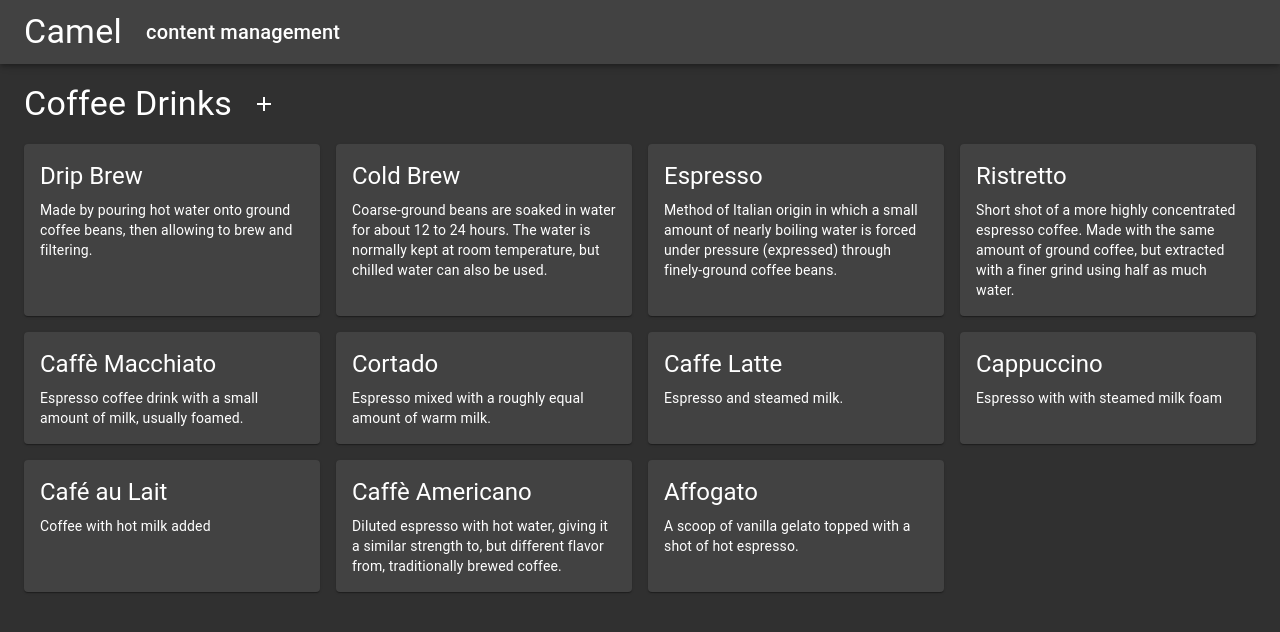
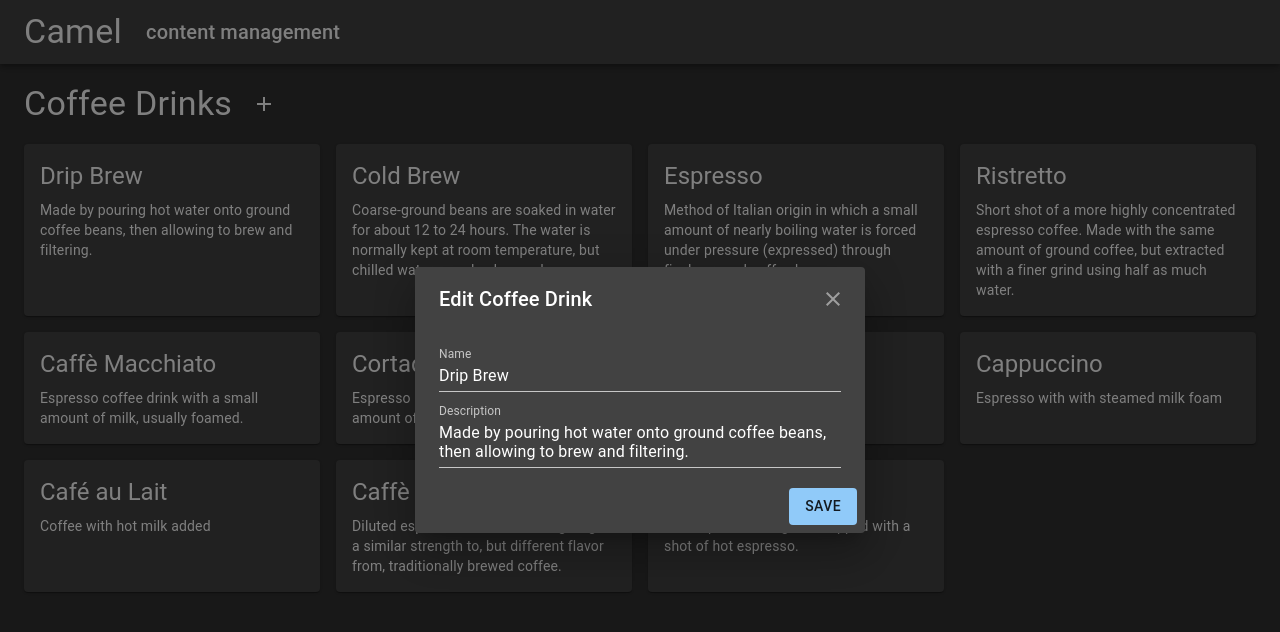
Before and after one commit to matanshavit/camel, a React (Create React App) app in the folder client/: page / in a window 1280 px wide. Both pictures are taken after a click on the button 172 px from the left and 230 px from the top of the page. Shown: the top 632 px of the page. Built offline with nearby package versions, Linux system fonts and the light colour scheme.

Commit message:
appearence of edit coffee drink form with values in place

```diff
--- a/client/src/components/CoffeeDrinkDialog.tsx
+++ b/client/src/components/CoffeeDrinkDialog.tsx
@@ -10,6 +10,7 @@ import {
 import { Close as CloseIcon } from "@material-ui/icons";
 
 import CoffeeDrinkForm from "./CoffeeDrinkForm";
+import type CoffeeDrink from "../types/CoffeeDrink";
 
 const useStyles = makeStyles((theme) => ({
   closeButton: {
@@ -25,6 +26,7 @@ interface CoffeeDrinkDialogProps {
   handleClose: React.MouseEventHandler;
   title: string;
   saveLabel: string;
+  initialData?: CoffeeDrink;
 }
 
 const CoffeeDrinkDialog = ({
@@ -32,6 +34,7 @@ const CoffeeDrinkDialog = ({
   handleClose,
   title,
   saveLabel,
+  initialData,
 }: CoffeeDrinkDialogProps) => {
   const classes = useStyles();
   return (
@@ -51,7 +54,7 @@ const CoffeeDrinkDialog = ({
         </IconButton>
       </DialogTitle>
       <DialogContent>
-        <CoffeeDrinkForm />
+        <CoffeeDrinkForm initialData={initialData} />
       </DialogContent>
       <DialogActions>
         <Button
--- a/client/src/components/CoffeeDrinkForm.tsx
+++ b/client/src/components/CoffeeDrinkForm.tsx
@@ -1,9 +1,22 @@
 import { TextField } from "@material-ui/core";
 
-const CoffeeDrinkForm = () => {
+import type CoffeeDrink from "../types/CoffeeDrink";
+
+interface CoffeeDrinkFormProps {
+  initialData?: CoffeeDrink;
+}
+
+const CoffeeDrinkForm = ({ initialData }: CoffeeDrinkFormProps) => {
   return (
     <>
-      <TextField id="name" label="Name" type="text" fullWidth margin="dense" />
+      <TextField
+        id="name"
+        label="Name"
+        type="text"
+        fullWidth
+        margin="dense"
+        defaultValue={initialData?.name}
+      />
       <TextField
         id="description"
         label="Description"
@@ -11,6 +24,7 @@ const CoffeeDrinkForm = () => {
         fullWidth
         multiline
         margin="dense"
+        defaultValue={initialData?.description}
       />
     </>
   );
--- a/client/src/pages/CoffeeDrinksPage.tsx
+++ b/client/src/pages/CoffeeDrinksPage.tsx
@@ -56,13 +56,17 @@ const PageTitleBar = ({ children, handleClickAdd }: PageTitleBarProps) => {
   );
 };
 
-const ListGridCard = ({ name, description }: CoffeeDrink) => {
+interface ListGridCardProps extends CoffeeDrink {
+  onClick: React.MouseEventHandler;
+}
+
+const ListGridCard = ({ name, description, onClick }: ListGridCardProps) => {
   const classes = useStyles();
 
   return (
     <PageGridItem>
       <Card className={classes.fullHeight}>
-        <CardActionArea className={classes.fullHeight}>
+        <CardActionArea className={classes.fullHeight} onClick={onClick}>
           <CardContent className={classes.fullHeight}>
             <Typography variant="h5">{name}</Typography>
             <Typography variant="body2" className={classes.cardSpacing}>
@@ -88,6 +92,22 @@ const CoffeeDrinksPage = () => {
     setAddDialogOpen(false);
   }, [setAddDialogOpen]);
 
+  const [editDialoglOpen, setEditDialogOpen] = useState(false);
+  const [editItem, setEditItem] = useState(undefined);
+
+  const openEditDialog = useCallback(
+    (coffeeDrink) => {
+      setEditItem(coffeeDrink);
+      setEditDialogOpen(true);
+    },
+    [setEditDialogOpen]
+  );
+
+  const closeEditDialog = useCallback(() => {
+    setEditItem(undefined);
+    setEditDialogOpen(false);
+  }, [setEditDialogOpen]);
+
   return (
     <>
       <PageLayout>
@@ -96,7 +116,10 @@ const CoffeeDrinksPage = () => {
         </PageTitleBar>
         <PageGrid spacing={2}>
           {coffeeDrinks.map((coffeeDrink) => (
-            <ListGridCard {...coffeeDrink} />
+            <ListGridCard
+              {...coffeeDrink}
+              onClick={() => openEditDialog(coffeeDrink)}
+            />
           ))}
         </PageGrid>
       </PageLayout>
@@ -107,6 +130,14 @@ const CoffeeDrinksPage = () => {
         title="Add Coffee Drink"
         saveLabel="Add"
       />
+
+      <CoffeeDrinkDialog
+        open={editDialoglOpen}
+        handleClose={closeEditDialog}
+        title="Edit Coffee Drink"
+        saveLabel="Save"
+        initialData={editItem}
+      />
     </>
   );
 };
```
